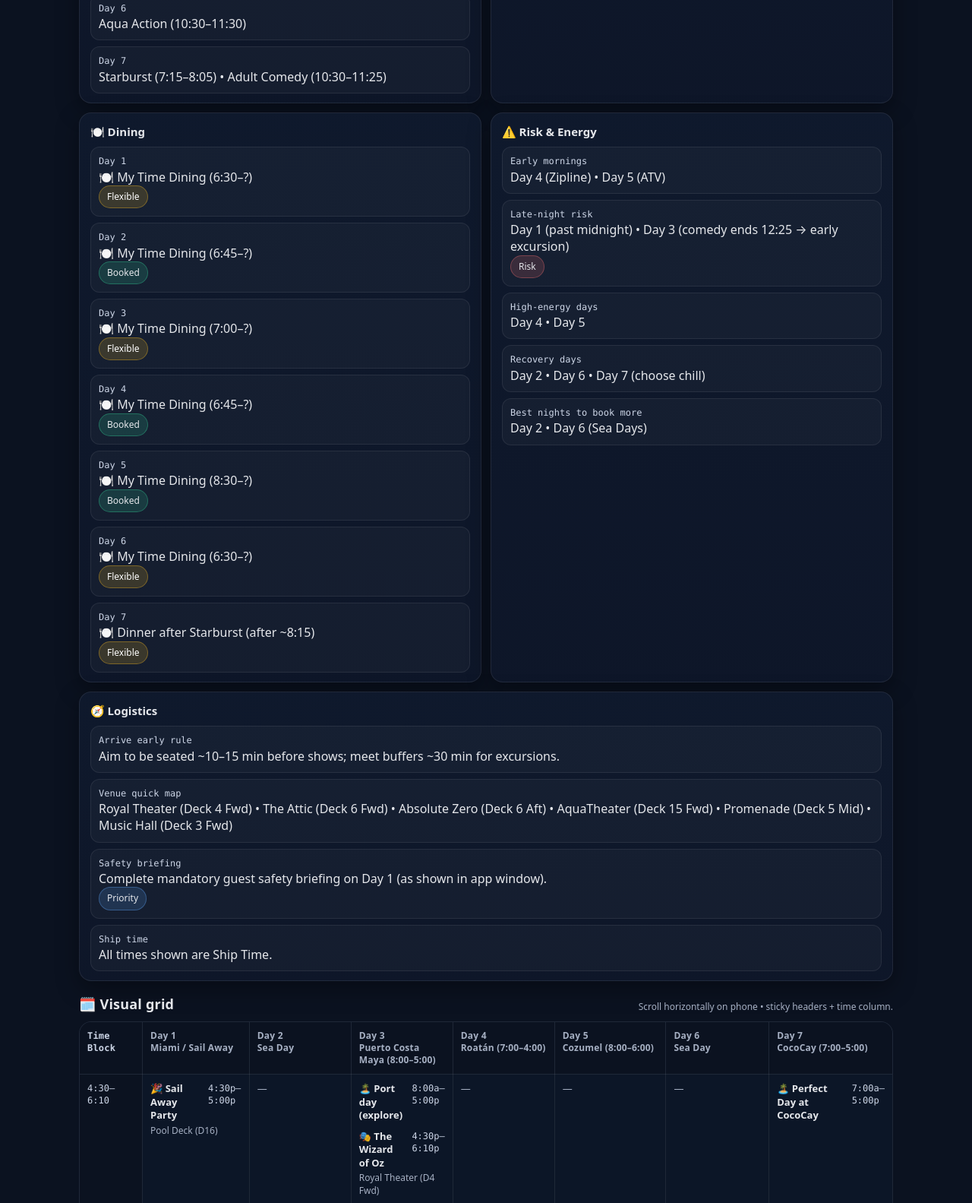
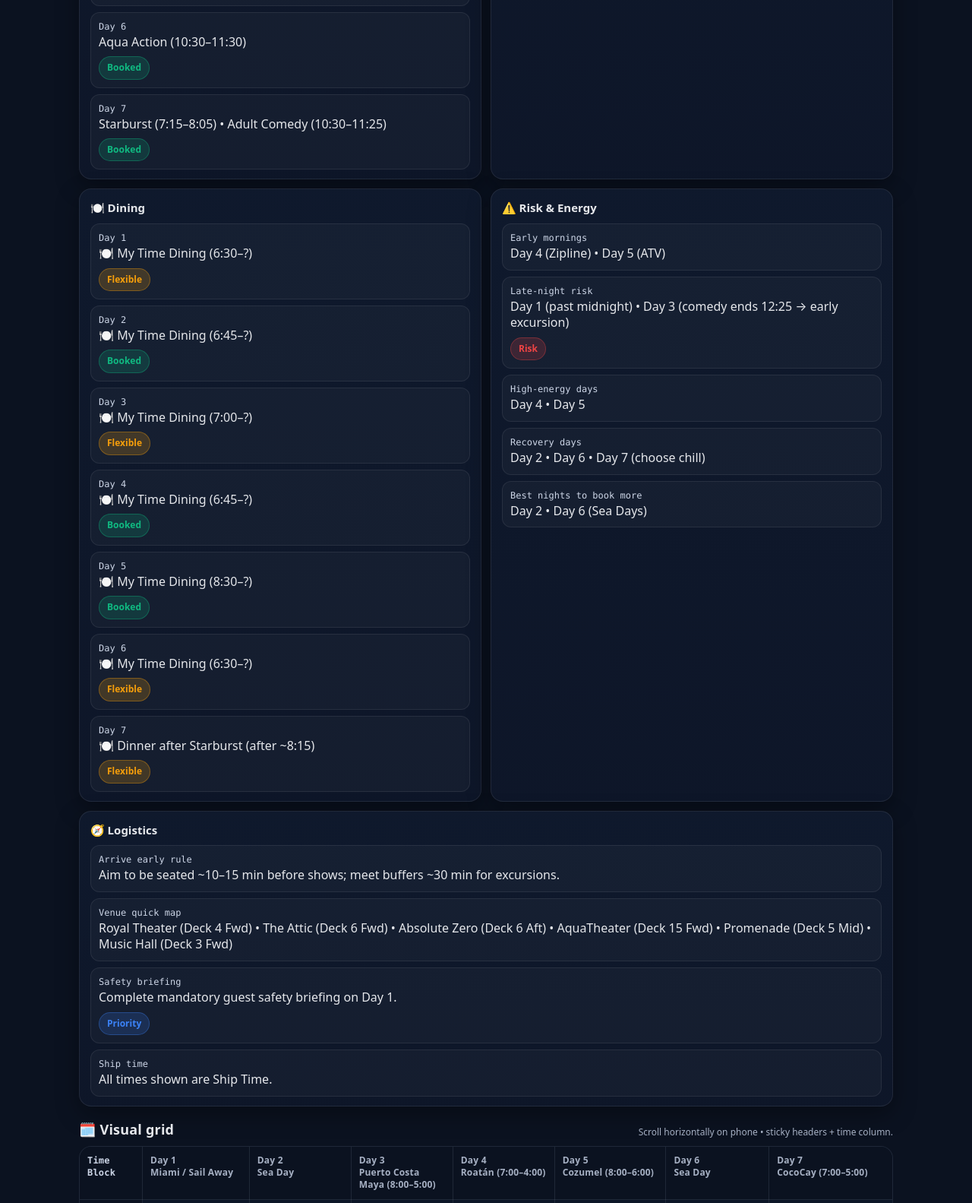
Before and after one commit to coreybeach/coreybeach.github.io, a plain HTML site: page index.html in a window 1280 px wide. Shown: the part 1217-2800 px from the top of the page at 76% size. Drawn offline with Linux system fonts and the light colour scheme.

Commit message:
Update index.html

```diff
--- a/index.html
+++ b/index.html
@@ -14,11 +14,6 @@
       --border:rgba(255,255,255,.08);
       --shadow:0 10px 30px rgba(0,0,0,.35);
       --radius:16px;
-
-      --blue:#60a5fa;
-      --green:#34d399;
-      --yellow:#fbbf24;
-      --red:#f87171;
 
       --mono: ui-monospace, SFMono-Regular, Menlo, Monaco, Consolas, "Liberation Mono","Courier New", monospace;
     }
@@ -108,8 +103,8 @@
       border-radius: 14px;
       border: 1px solid var(--border);
       background: rgba(16,26,46,.75);
-      color: #e5e7eb;
-      font-weight: 600;
+      color: #ffffff; /* FIX: ensure day labels are readable */
+      font-weight: 700;
       font-size: 13px;
       cursor: pointer;
       user-select: none;
@@ -131,8 +126,8 @@
     .daypanel{display:none}
     .daypanel.active{display:block}
 
-    /* Tag pills (matches your screenshot vibe) */
-    .tagbar{display:flex; gap:8px; flex-wrap:wrap; margin-top:8px}
+    /* Tag pills – color fixes + match your screenshot vibe */
+    .eventtags{margin-top:8px; display:flex; gap:8px; flex-wrap:wrap}
     .tagpill{
       display:inline-flex;
       align-items:center;
@@ -144,11 +139,28 @@
       background: rgba(255,255,255,.03);
       color: var(--text);
       white-space:nowrap;
+      font-weight:700;
     }
-    .tagpill.locked{ background: rgba(52,211,153,.16); border-color: rgba(52,211,153,.35); }
-    .tagpill.flex{   background: rgba(251,191,36,.16); border-color: rgba(251,191,36,.35); color:#fff; }
-    .tagpill.priority{ background: rgba(96,165,250,.16); border-color: rgba(96,165,250,.35); }
-    .tagpill.risk{   background: rgba(248,113,113,.16); border-color: rgba(248,113,113,.35); }
+    .tagpill.locked{
+      background: rgba(16,185,129,.18);
+      color: #10b981;
+      border: 1px solid rgba(16,185,129,.35);
+    }
+    .tagpill.flex{
+      background: rgba(245,158,11,.20);
+      color: #f59e0b;
+      border: 1px solid rgba(245,158,11,.35);
+    }
+    .tagpill.priority{
+      background: rgba(59,130,246,.18);
+      color: #3b82f6;
+      border: 1px solid rgba(59,130,246,.35);
+    }
+    .tagpill.risk{
+      background: rgba(239,68,68,.18);
+      color: #ef4444;
+      border: 1px solid rgba(239,68,68,.35);
+    }
 
     /* Grid table */
     .table-wrap{
@@ -190,7 +202,6 @@
     td .eventtitle{display:flex; align-items:flex-start; justify-content:space-between; gap:10px}
     td .eventtitle strong{font-weight:650}
     td .eventmeta{margin-top:3px}
-    td .eventtags{margin-top:8px; display:flex; gap:8px; flex-wrap:wrap}
     .cell-muted{color: var(--muted)}
     .footer{margin-top:18px; color: var(--muted); font-size:12px; text-align:center;}
     .codehint{
@@ -265,15 +276,16 @@
     <section id="edit">
       <div class="section-head">
         <h2>🛠️ Easy edits</h2>
-        <div class="note">Change only the JSON block below (no HTML/CSS changes needed).</div>
+        <div class="note">Change only the data block below (no HTML/CSS changes needed).</div>
       </div>
       <div class="card">
         <h3>Common edits</h3>
         <div class="codehint">
 1) Update times by editing: days.dX.events[].start/end (24h "HH:MM", use "24:00" for midnight)
-2) Mark status with tags: ["locked"] / ["flex"] / ["priority"] / ["risk"]
-3) Dining placeholders: use end:null and tags:["flex"]
-4) Grid colors come from tags automatically (green=Booked, yellow=Flexible, blue=Priority, red=Risk)
+2) Status uses tags: ["locked"] (Booked) / ["flex"] (Flexible) / ["priority"] / ["risk"]
+3) For open-ended items, keep end:null so it displays "–?" in lists,
+   but use grid_mins to control grid placement (prevents repeating in every block).
+   Example: { start:"18:30", end:null, grid_mins:75, tags:["flex"] }
         </div>
       </div>
     </section>
@@ -285,8 +297,7 @@
 
   <script>
     /*****************************************************************
-     * EDIT HERE: CRUISE_DATA (easy-to-edit JSON-like object)
-     * - I removed the yellow-square emoji style; status now comes from tags.
+     * EDIT HERE: CRUISE_DATA
      *****************************************************************/
     const CRUISE_DATA = {
       meta: {
@@ -324,8 +335,8 @@
           { day:"Day 3", text:"Wizard of Oz (4:30–6:10) • Adult Comedy (11:30–12:25)" },
           { day:"Day 4", text:"Love & Marriage (9:00–10:00)", tags:["priority"] },
           { day:"Day 5", text:"Price Is Right (7:00–8:00) • Crazy Quest (11:00–11:45)", tags:["priority"] },
-          { day:"Day 6", text:"Aqua Action (10:30–11:30)" },
-          { day:"Day 7", text:"Starburst (7:15–8:05) • Adult Comedy (10:30–11:25)" }
+          { day:"Day 6", text:"Aqua Action (10:30–11:30)", tags:["locked"] },
+          { day:"Day 7", text:"Starburst (7:15–8:05) • Adult Comedy (10:30–11:25)", tags:["locked"] }
         ],
         risk: [
           { label:"Early mornings", text:"Day 4 (Zipline) • Day 5 (ATV)" },
@@ -337,7 +348,7 @@
         logistics: [
           { label:"Arrive early rule", text:"Aim to be seated ~10–15 min before shows; meet buffers ~30 min for excursions." },
           { label:"Venue quick map", text:"Royal Theater (Deck 4 Fwd) • The Attic (Deck 6 Fwd) • Absolute Zero (Deck 6 Aft) • AquaTheater (Deck 15 Fwd) • Promenade (Deck 5 Mid) • Music Hall (Deck 3 Fwd)" },
-          { label:"Safety briefing", text:"Complete mandatory guest safety briefing on Day 1 (as shown in app window).", tags:["priority"] },
+          { label:"Safety briefing", text:"Complete mandatory guest safety briefing on Day 1.", tags:["priority"] },
           { label:"Ship time", text:"All times shown are Ship Time." }
         ]
       },
@@ -347,17 +358,17 @@
           chips: ["📍 Miami → Sail Away", "🍽️ Dining flexible", "🧯 Safety briefing required"],
           events: [
             { start:"16:30", end:"17:00", title:"🎉 Sail Away Party", venue:"Pool Deck (D16)" },
-            { start:"18:30", end:null, title:"🍽️ My Time Dining", tags:["flex"] },
+            { start:"18:30", end:null, grid_mins:75, title:"🍽️ My Time Dining", tags:["flex"] },
             { start:"21:30", end:"22:20", title:"🎭 Headliner", venue:"Royal Theater (D4 Fwd)" },
             { start:"23:50", end:"24:00", title:"🎶 Big Welcome Sing-Along", venue:"Royal Promenade (D5 Mid)" },
-            { start:"24:00", end:null, title:"🎉 Balloon Drop + After Hours DJ", venue:"Promenade (D5 Mid) / Music Hall (D3 Fwd)" }
+            { start:"24:00", end:null, grid_mins:60, title:"🎉 Balloon Drop + After Hours DJ", venue:"Promenade (D5 Mid) / Music Hall (D3 Fwd)" }
           ]
         },
 
         d2: {
           chips: ["🌊 Sea Day", "🍽️ Booked dining"],
           events: [
-            { start:"18:45", end:null, title:"🍽️ My Time Dining", tags:["locked"] },
+            { start:"18:45", end:null, grid_mins:75, title:"🍽️ My Time Dining", tags:["locked"] },
             { start:"23:30", end:"24:25", title:"🎤 Adult Comedy (18+)", venue:"The Attic (D6 Fwd)" }
           ]
         },
@@ -367,7 +378,7 @@
           events: [
             { start:"08:00", end:"17:00", title:"🏝️ Port day (explore)" },
             { start:"16:30", end:"18:10", title:"🎭 The Wizard of Oz", venue:"Royal Theater (D4 Fwd)" },
-            { start:"19:00", end:null, title:"🍽️ My Time Dining", tags:["flex"] },
+            { start:"19:00", end:null, grid_mins:75, title:"🍽️ My Time Dining", tags:["flex"] },
             { start:"23:30", end:"24:25", title:"🎤 Adult Comedy (18+)", venue:"The Attic (D6 Fwd)", tags:["risk"] }
           ]
         },
@@ -375,9 +386,9 @@
         d4: {
           chips: ["🏝️ Roatán (7:00–4:00)", "🧗 Zipline 9:00 (meet ~8:30)", "🍽️ Booked dining"],
           events: [
-            { start:"08:30", end:null, title:"⏱️ Meet buffer (excursion)", tags:["priority"] },
-            { start:"09:00", end:null, title:"🧗 Zip & Dip (Excursion)", venue:"Port of Roatán", tags:["priority"] },
-            { start:"18:45", end:null, title:"🍽️ My Time Dining", tags:["locked"] },
+            { start:"08:30", end:null, grid_mins:30, title:"⏱️ Meet buffer (excursion)", tags:["priority"] },
+            { start:"09:00", end:null, grid_mins:180, title:"🧗 Zip & Dip (Excursion)", venue:"Port of Roatán", tags:["priority"] },
+            { start:"18:45", end:null, grid_mins:75, title:"🍽️ My Time Dining", tags:["locked"] },
             { start:"21:00", end:"22:00", title:"🎮 Game Show: Love & Marriage", venue:"Royal Theater (D4 Fwd)", tags:["priority"] }
           ]
         },
@@ -385,10 +396,10 @@
         d5: {
           chips: ["🏝️ Cozumel (8:00–6:00)", "🛞 ATV 10:00 (ready ~9:30)", "🍽️ Booked dining 8:30"],
           events: [
-            { start:"09:30", end:null, title:"⏱️ Ready buffer (excursion)", tags:["priority"] },
-            { start:"10:00", end:null, title:"🛞 ATV Ride to Jade Caverns (Excursion)", venue:"Cozumel", tags:["priority"] },
+            { start:"09:30", end:null, grid_mins:30, title:"⏱️ Ready buffer (excursion)", tags:["priority"] },
+            { start:"10:00", end:null, grid_mins:240, title:"🛞 ATV Ride to Jade Caverns (Excursion)", venue:"Cozumel", tags:["priority"] },
             { start:"19:00", end:"20:00", title:"🎮 Price Is Right – Everyone’s a Contestant", venue:"Royal Theater (D4 Fwd)", tags:["priority"] },
-            { start:"20:30", end:null, title:"🍽️ My Time Dining", tags:["locked"] },
+            { start:"20:30", end:null, grid_mins:75, title:"🍽️ My Time Dining", tags:["locked"] },
             { start:"23:00", end:"23:45", title:"🎮 The Crazy Quest (18+)", venue:"Absolute Zero (D6 Aft)", tags:["priority"] }
           ]
         },
@@ -396,7 +407,7 @@
         d6: {
           chips: ["🌊 Sea Day", "🍽️ Dining flexible", "💦 Aqua Action booked"],
           events: [
-            { start:"18:30", end:null, title:"🍽️ My Time Dining", tags:["flex"] },
+            { start:"18:30", end:null, grid_mins:75, title:"🍽️ My Time Dining", tags:["flex"] },
             { start:"22:30", end:"23:30", title:"💦 AQUA ACTION!", venue:"AquaTheater (D15 Fwd)", tags:["locked"] }
           ]
         },
@@ -406,12 +417,14 @@
           events: [
             { start:"07:00", end:"17:00", title:"🏝️ Perfect Day at CocoCay" },
             { start:"19:15", end:"20:05", title:"✨ Starburst: Elemental Beauty", venue:"Absolute Zero (D6 Aft)", tags:["locked"] },
-            { start:"20:15", end:null, title:"🍽️ Dinner (placeholder after Starburst)", tags:["flex"] },
+            { start:"20:15", end:null, grid_mins:60, title:"🍽️ Dinner (placeholder after Starburst)", tags:["flex"] },
             { start:"22:30", end:"23:25", title:"🎤 Adult Comedy (18+)", venue:"Royal Theater (D4 Fwd)" }
           ]
         }
       },
 
+      /* Evening-focused grid blocks. Because dining is open-ended, we use grid_mins
+         so it only shows in ONE block instead of all blocks. */
       gridSlots: [
         { label:"4:30–6:10", start:"16:30", end:"18:10" },
         { label:"6:30–9:30", start:"18:30", end:"21:30" },
@@ -484,25 +497,24 @@
       `;
     }
 
+    /* FIX: Open-ended events (end:null) no longer spill into every grid block.
+       Use grid_mins when present; otherwise short defaults. */
     function isDiningEvent(ev){
       const t = (ev.title || "").toLowerCase();
-  const tags = new Set(ev.tags || []);
-  return t.includes("dining") || tags.has("locked") || tags.has("flex");
+      return t.includes("dining") || t.includes("dinner");
     }
 
     function eventEndForGrid(ev){
-  // If the event has an explicit end, use it.
-  if(ev.end) return toMin(ev.end);
-
       const start = toMin(ev.start);
       if(start == null) return null;
 
-  // Only dining (or true "open-ended") should span late blocks.
-  if(isDiningEvent(ev)) return 24*60 + 120;
+      if(ev.end) return toMin(ev.end);
 
-  // Otherwise, treat end:null as a short block for grid placement
-  // (prevents morning excursions from showing in dinner rows).
-  return start + 60; // 60 min default (adjust if you want 30)
+      if(Number.isFinite(ev.grid_mins)) return start + ev.grid_mins;
+
+      if(isDiningEvent(ev)) return start + 75; // show dining once by default
+
+      return start + 60; // default for other open-ended events
     }
 
     function overlaps(slot, ev){
@@ -510,11 +522,11 @@ function overlaps(slot, ev){
       const e1 = toMin(slot.end) ?? (24*60 + 120);
 
       const s2 = toMin(ev.start);
-  const e2 = eventEndForGrid(ev) ?? (s2 + 60);
+      const e2 = eventEndForGrid(ev);
 
+      if(s2 == null || e2 == null) return false;
       return (s2 < e1) && (e2 > s1);
     }
-
 
     /*********************
      * Render: Today
@@ -555,7 +567,6 @@ function overlaps(slot, ev){
         todayPanel.appendChild(panel);
       });
 
-      // hook day switching
       const buttons = Array.from(document.querySelectorAll(".daybtn"));
       const panels = Array.from(document.querySelectorAll(".daypanel"));
       function setDay(id){
@@ -585,7 +596,6 @@ function overlaps(slot, ev){
             </li>
           `).join("")}</ul>`;
         }
-        // label/text
         return `<ul class="list">${items.map(it => `
           <li class="li">
             <div class="when">${it.label}</div>
@@ -626,8 +636,6 @@ function overlaps(slot, ev){
 
     /*********************
      * Render: Visual grid
-     * - Uses the same tags as everywhere else (Booked/Flexible/etc. pills)
-     * - No yellow-square emoji. Status is derived from tags.
      *********************/
     function renderGrid(){
       const wrap = document.getElementById("gridTable");
@@ -697,9 +705,6 @@ function overlaps(slot, ev){
       el.innerHTML = dayCards + debark;
     }
 
-    /*********************
-     * Boot
-     *********************/
     function boot(){
       document.getElementById("subtitle").textContent = CRUISE_DATA.meta.subtitle || "";
       renderToday();
```
Lines whose indentation alone changed are shown as unchanged.
